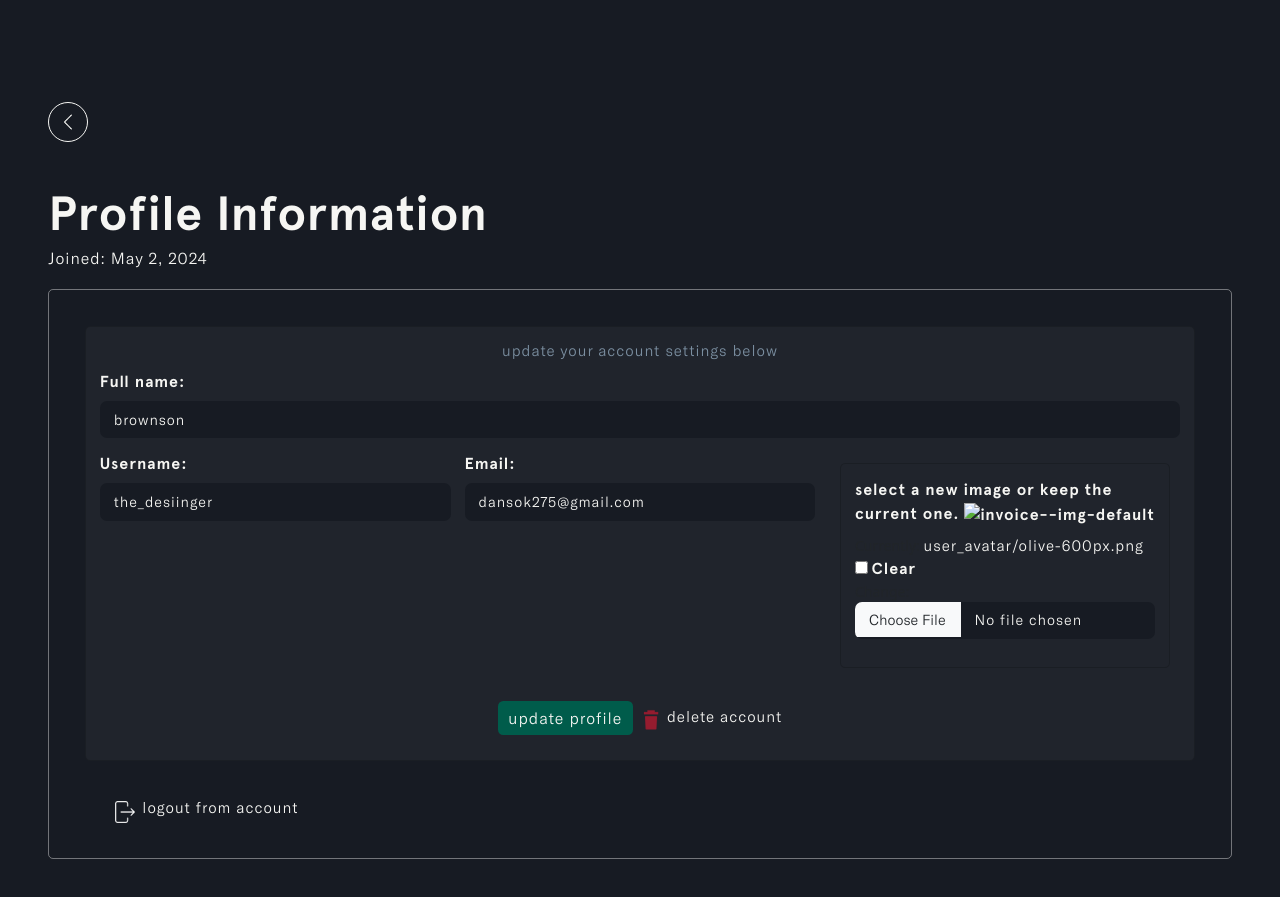
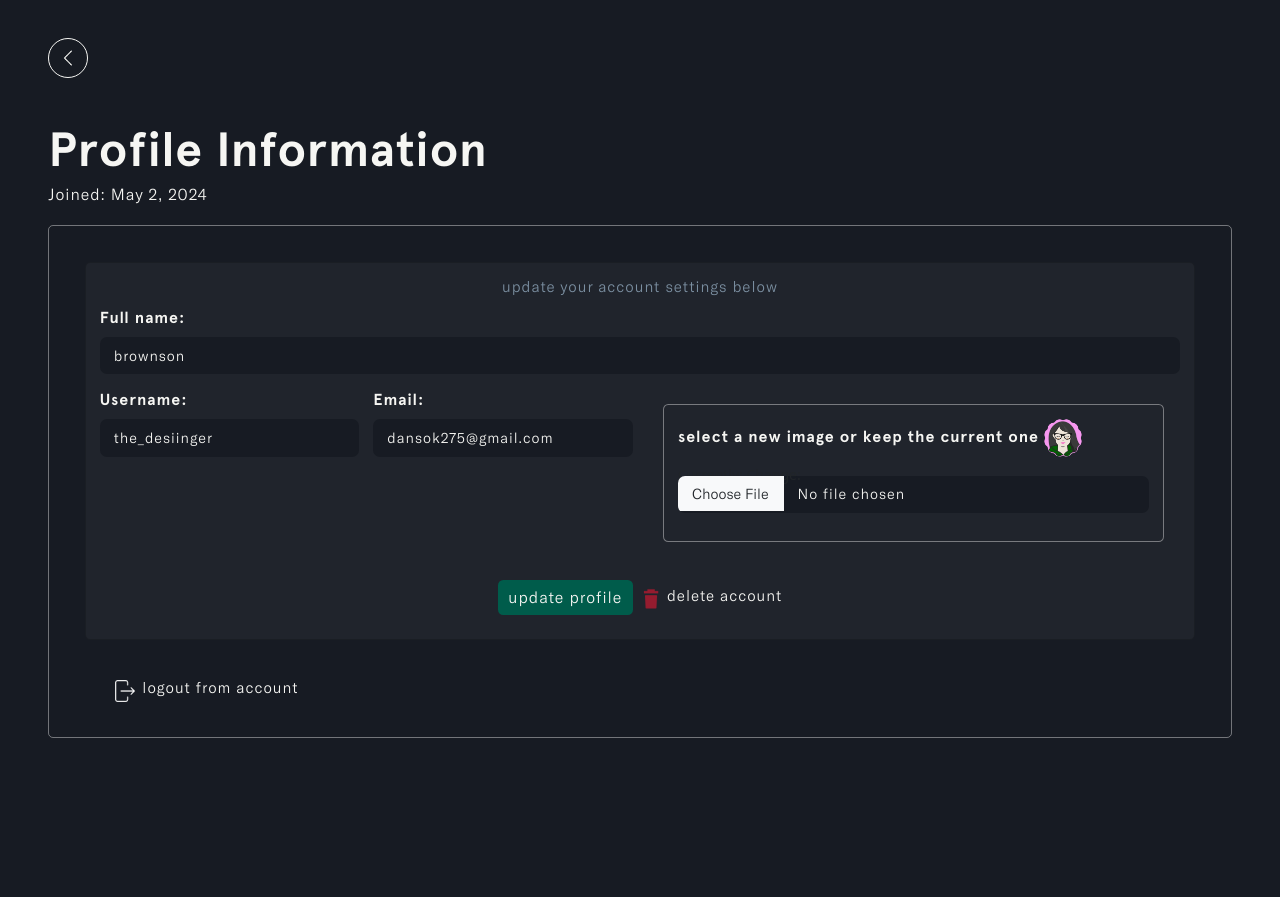
Before and after one commit to DavidDanso/we-chat, a Django app: page /profile in a window 1280 px wide. After the commit the page ends 738 px from the top, so only its background shows below. Run offline with Django 5.2, Linux system fonts and the light colour scheme; a user stored in the database is signed in; data comes from the database, SQL or seed files in the repository; both versions use the stored data as it was after the commit; some libraries are stand-ins or nearby versions.

Commit message:
fix profile image not showing

```diff
--- a/a_user/models.py
+++ b/a_user/models.py
@@ -23,5 +23,5 @@ class Profile(models.Model):
         try:
             url = self.user_avatar.url
         except:
-            url = ''
+            url = '/images/default-avatar.png'
         return url
--- a/a_user/templates/a_user/profile.html
+++ b/a_user/templates/a_user/profile.html
@@ -93,7 +93,7 @@
                         </div>
                         <!-- End inputFullName-->
 
-                        <div class="col-md-4">
+                        <div class="col-md-3">
                           <label for="inputUsername" class="form-label"
                             >Username:</label
                           >
@@ -101,7 +101,7 @@
                         </div>
                         <!-- End inputUsername-->
 
-                        <div class="col-md-4">
+                        <div class="col-md-3">
                           <label for="inputEmail4" class="form-label"
                             >Email:</label
                           >
@@ -109,16 +109,16 @@
                         </div>
                         <!-- End inputEmail4-->
 
-                        <div class="col-md-4">
+                        <div class="col-md-6">
                           <div class="card" id="invoice--img-card">
                             <div class="card-body">
                               <div class="mb-3">
                                 <label for="formFile" class="form-label">
-                                  select a new image or keep the current one.
+                                  select a new image or keep the current one
                                   <!--  -->
                                   <img
-                                    src="{{profile.ImageURL}}"
-                                    class="img-fluid"
+                                    src="{{profile.imageURL}}"
+                                    class="img-fluid rounded-circle"
                                     id="invoice--img-default"
                                     alt="invoice--img-default"
                                   />
--- a/a_user/views.py
+++ b/a_user/views.py
@@ -17,25 +17,26 @@ def userInfo(request, pk):
 @login_required(login_url='login')
 def profilePage(request):
     # user profile
-    profile = Profile.objects.get(user=request.user)
-
+    profile = get_object_or_404(Profile, name=request.user.profile)
 
     # user profile form INSTANCE
     form = UserProfileForm(instance=profile)
 
     if request.method == 'POST':
         # user profile form
-        form = UserProfileForm(request.POST, instance=profile)
+        form = UserProfileForm(request.POST, request.FILES, instance=profile)
         if form.is_valid():
             form.save()
             messages.success(request,  'Profile updated Successful✅')
+            return redirect('chat')
+
 
         elif 'delete_account' in request.POST:
                 profile.delete()
                 messages.success(request, 'Account delete Successful')
                 return redirect('signup')
 
-    context = {'form': form}
+    context = {'form': form, 'profile': profile}
     return render(request, 'a_user/profile.html', context)
 
 
--- a/static/css/profile.css
+++ b/static/css/profile.css
@@ -323,6 +323,28 @@ a:hover {
   transition: all 0.5s ease-in-out;
 }
 
+/* profile image card */
+#invoice--img-card {
+  border: 1px solid #f6f6f669;
+}
+#invoice--img-default {
+  width: 20%;
+  object-fit: cover;
+}
+#invoice--img-card a,
+#invoice--img-card br,
+#user_avatar-clear_id {
+  display: none;
+}
+label[for="user_avatar-clear_id"],
+label[for="user_avatar-clear_id"] + br,
+label[for="user_avatar-clear_id"] + br + span,
+label[for="user_avatar-clear_id"] + br + span + span {
+  display: none;
+}
+#id_user_avatar {
+  margin-top: -4%;
+}
 /****************************************** Footer-Section ************************************/
 footer {
   margin-top: 2%;
@@ -382,7 +404,7 @@ footer p {
 
   /****** hero-Section ******/
   #hero {
-    margin-top: 8%;
+    margin-top: 3%;
   }
   .hero-intro {
     margin: 3%;
@@ -507,6 +529,15 @@ footer p {
     font-size: 2vh;
     margin-left: 10px;
   }
+
+  /* profile image card */
+  #invoice--img-default {
+    width: 8%;
+    object-fit: cover;
+  }
+  #id_user_avatar {
+    margin-top: -2%;
+  }
 }
 
 /************************ Extra large devices (extra large desktops, 1900px and up) ********************************/
```
Also changed, not shown: db.sqlite3, static/images/user_avatar/image-.webp (added), static/images/user_avatar/olive-600px.png (added).
